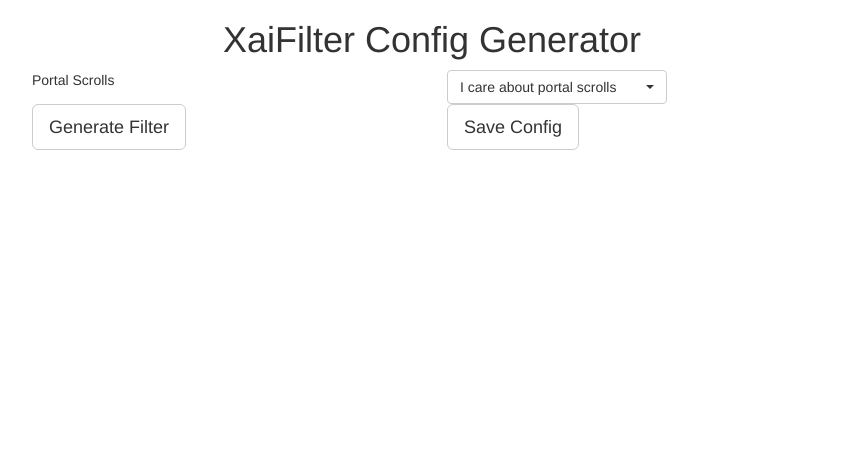
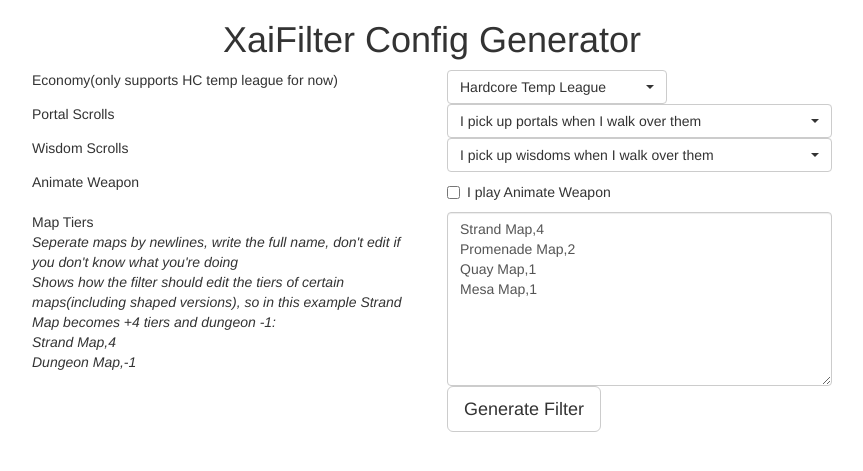
Before and after one commit to teuneboon/PoEFilter, a Flask app: page / in a window 1280 px wide. Shown: the top 471 px of the page, without its empty margins (208-1071 px from the left). Run offline with Flask 2, Linux system fonts and the light colour scheme; some libraries are stand-ins or nearby versions.

Commit message:
some nice ideas

```diff
--- a/config-site/run.py
+++ b/config-site/run.py
@@ -1,4 +1,5 @@
-from flask import Flask, render_template
+from flask import Flask, render_template, url_for, request
+from werkzeug.utils import redirect
 
 app = Flask(__name__)
 
@@ -7,5 +8,11 @@ app = Flask(__name__)
 def index():
     return render_template('index.html')
 
+
+@app.route('/generate_filter', methods=['POST'])
+def generate_filter():
+    print(request.form)
+    return redirect(url_for('index'))
+
 if __name__ == '__main__':
     app.run(debug=True)
--- a/config-site/templates/index.html
+++ b/config-site/templates/index.html
@@ -1,23 +1,74 @@
 {% extends "layout.html" %}
 {% block body %}
+<form method="POST" action="{{ url_for('generate_filter') }}">
+    <div class="row">
+        <div class="col-lg-6">
+            <span>Economy(only supports HC temp league for now)</span>
+        </div>
+        <div class="col-lg-6">
+            <select class="selectpicker" name="economy">
+                <option disabled="disabled" value="tmpsc">Softcore Temp League</option>
+                <option selected="selected" value="tmphc">Hardcore Temp League</option>
+                <option disabled="disabled" value="sc">Standard</option>
+                <option disabled="disabled" value="hc">Hardcore</option>
+            </select>
+        </div>
+    </div>
     <div class="row">
         <div class="col-lg-6">
             <span>Portal Scrolls</span>
         </div>
         <div class="col-lg-6">
-        <select class="selectpicker">
-            <option>I care about portal scrolls</option>
-            <option>I pick up portals when I walk over them</option>
-            <option>I don't care about portal scrolls</option>
+            <select class="selectpicker form-control" name="portal_scrolls">
+                <option value="2">I care about portal scrolls</option>
+                <option selected="selected" value="1">I pick up portals when I walk over them</option>
+                <option value="0">I don't care about portal scrolls/I have a portal gem</option>
             </select>
         </div>
     </div>
     <div class="row">
         <div class="col-lg-6">
+            <span>Wisdom Scrolls</span>
+        </div>
+        <div class="col-lg-6">
+            <select class="selectpicker form-control" name="wisdom_scrolls">
+                <option value="2">I care about wisdom scrolls</option>
+                <option selected="selected" value="1">I pick up wisdoms when I walk over them</option>
+                <option value="0">I don't care about wisdom scrolls</option>
+            </select>
+        </div>
+    </div>
+    <div class="row">
+        <div class="col-lg-6">
+            <span>Animate Weapon</span>
+        </div>
+        <div class="col-lg-6">
+            <div class="checkbox">
+                <label>
+                    <input type="checkbox" name="animate_weapon"> I play Animate Weapon
+                </label>
+            </div>
+        </div>
+    </div>
+    <div class="row">
+        <div class="col-lg-6">
+            <span>Map Tiers</span>
+            <p><em>Seperate maps by newlines, write the full name, don't edit if you don't know what you're doing<br />
+            Shows how the filter should edit the tiers of certain maps(including shaped versions), so in this example Strand Map becomes +4 tiers and dungeon -1:<br />
+            Strand Map,4<br />
+            Dungeon Map,-1</em></p>
+        </div>
+        <div class="col-lg-6">
+            <textarea name="map_tiers" class="form-control" rows="8">Strand Map,4
+Promenade Map,2
+Quay Map,1
+Mesa Map,1</textarea>
+        </div>
+    </div>
+    <div class="row">
+        <div class="col-lg-6 col-lg-offset-6">
             <button type="submit" class="btn btn-lg btn-default">Generate Filter</button>
         </div>
-    <div class="col-lg-6">
-        <button type="submit" class="btn btn-lg btn-default">Save Config</button>
     </div>
-</div>
+</form>
 {% endblock %}
```
Lines whose indentation alone changed are shown as unchanged.
